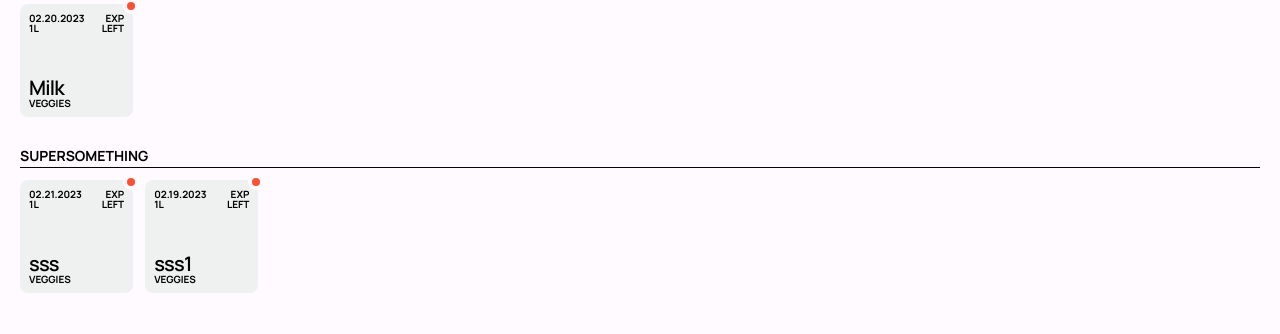
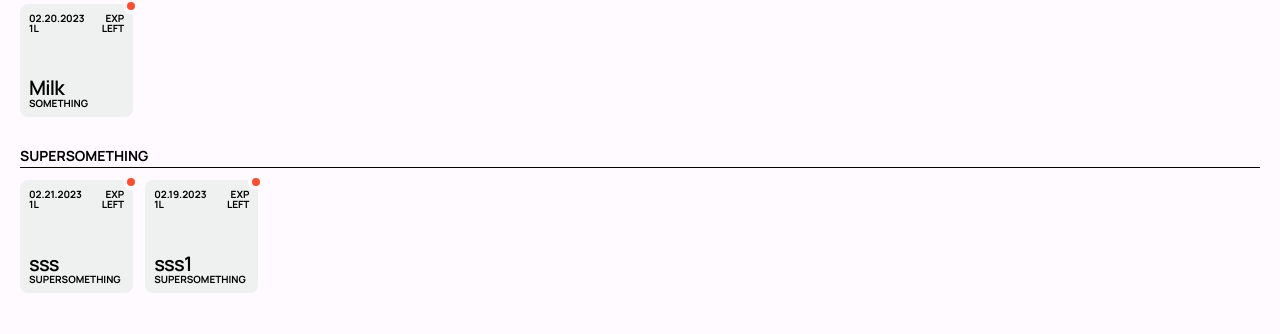
Before and after one commit to arperevalov/friska, a Next.js app: page / in a window 1280 px wide. Shown: the part 111-445 px from the top of the page. Built offline with nearby package versions, Linux system fonts and the light colour scheme.

Commit message:
feat: change group with select

```diff
--- a/components/Card.tsx
+++ b/components/Card.tsx
@@ -1,12 +1,12 @@
 import { useSettingsStore } from "@/pages/settings";
 import { useMainStore } from "@/pages/index";
-import { useState } from "react";
+import { useEffect, useState } from "react";
 import { Input } from "./Input";
+import { Select } from "./Select";
 
 export interface CardInterface {
     id: number,
     title: string,
-    category: string,
     expDate: string,
     left: number,
     units: string,
@@ -15,11 +15,21 @@ export interface CardInterface {
 
 export const Card = (props: CardInterface) => {
     const { daysBeforeSetting } = useSettingsStore(store => store);
-    const { updateCard } = useMainStore(store => store);
+    const { updateCard, lists } = useMainStore(store => store);
     const [active, setActive] = useState(false);
-    const { id, title, category, expDate, left, units} = props;
+    const { id, title, expDate, left, units, listId} = props;
     const [formData, setFormData] = useState({...props});
+    const [category, setCategory] = useState('');
 
+    useEffect(()=>{
+        const category = () => {
+            const index =  lists.findIndex(list => {
+                return list.id === listId
+            })
+            return  lists[index].title
+        }
+        setCategory(category)
+    },[])
 
     const toggleActive = () => {
         setActive(!active)
@@ -68,7 +78,7 @@ export const Card = (props: CardInterface) => {
                     updateCardOnSubmit()
                 }}>
                 <Input type="string" label="Title" defaultValue={title} setFormData={setFormData} formKey="title"/>
-                <Input type="string" label="Category" defaultValue={category} setFormData={setFormData} formKey="category"/>
+                <Select label="Category" values={lists} formKey="listId" defaultValue={listId} setFormData={setFormData}/>
                 <Input type="string" label="Best Before" defaultValue={expDate} setFormData={setFormData} formKey="expDate"/>
                 <Input type="string" label="Left" defaultValue={left} setFormData={setFormData} formKey="left"/>
                 <Input type="string" label="Units" defaultValue={units} setFormData={setFormData} formKey="units"/>
--- /dev/null
+++ b/components/Select.tsx
@@ -0,0 +1,38 @@
+import { useState } from "react";
+import { CardInterface } from "./Card";
+import { List } from "@/pages";
+
+export interface InputInterface {
+    label: string,
+    values: List[]
+    defaultValue?: number ,
+    setFormData: CallableFunction,
+    formKey: string
+}
+
+export const Select = (props: InputInterface) => {
+    const { label, defaultValue, values, setFormData, formKey } = props;
+    const [inputValue, setInputValue] = useState(defaultValue);
+
+    const onChange = (event: React.FormEvent<HTMLSelectElement>) => {
+        const value = parseInt(event.currentTarget.value);
+        setInputValue(value);
+        setFormData((previousValue: CardInterface)=>({...previousValue, [formKey]: value}))
+    }
+
+    return <>
+        <label htmlFor="" className="input">
+            <span className="input__label h3">{label}</span>
+            <select defaultValue={defaultValue} onChange={onChange} className="input__input">
+                {values.map(value => {
+                    return <option
+                        key={value.id}
+                        value={value.id}
+                        >
+                            {value.title}
+                        </option>
+                })}
+            </select>
+        </label>
+    </>
+}
--- a/pages/index.tsx
+++ b/pages/index.tsx
@@ -4,7 +4,7 @@ import { create } from 'zustand'
 import { useEffect } from 'react'
 import Header from '@/components/Header'
 
-interface List {
+export interface List {
   title: string,
   id: number
 }
```
